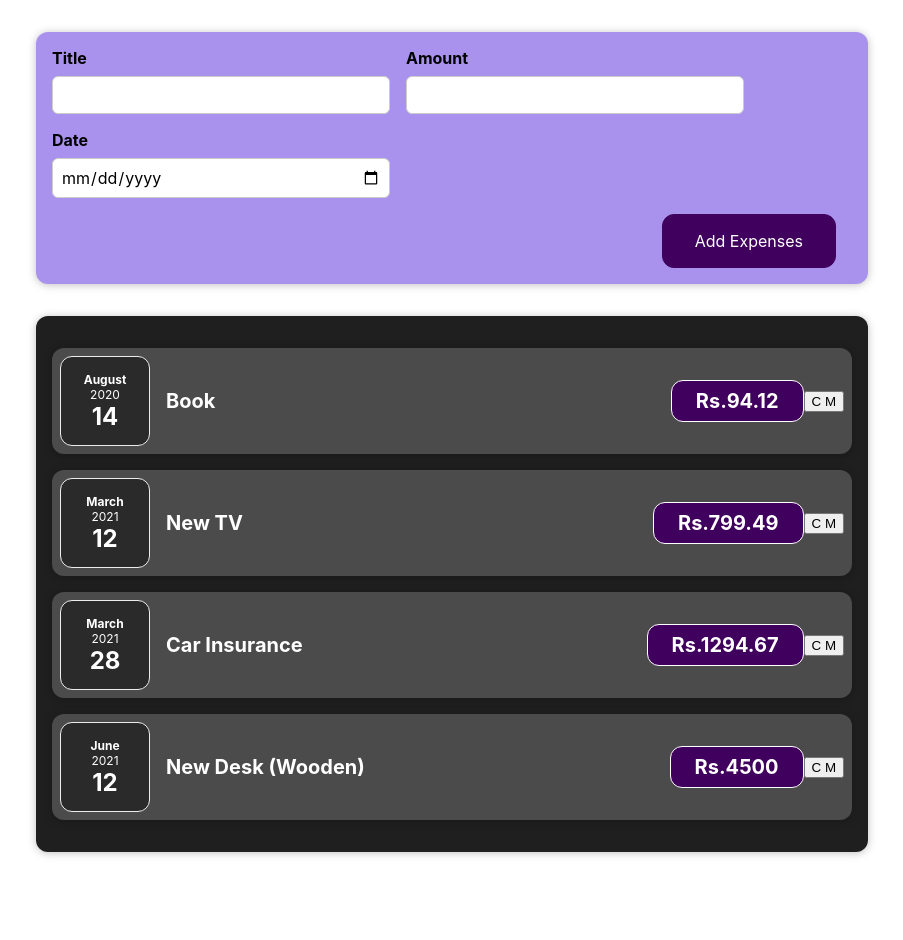
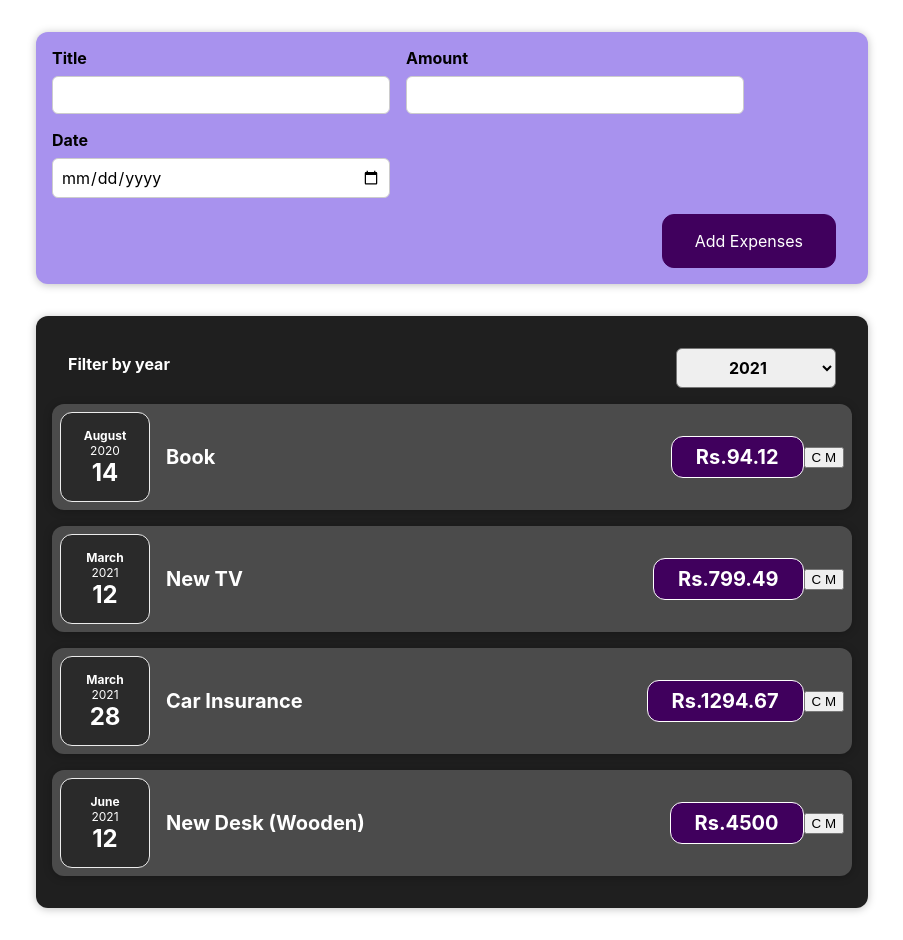
Before and after one commit to nitin729/expense-tracker, a React (Create React App) app: page / in a window 1280 px wide. Shown: the whole page, without its empty margins (188-1091 px from the left). Before the commit the page ends 884 px from the top, so only its background shows below. Built offline with nearby package versions, Linux system fonts and the light colour scheme.

Commit message:
adding new Component ExpensesFilter

```diff
--- a/src/components/Expenses/Expenses.jsx
+++ b/src/components/Expenses/Expenses.jsx
@@ -1,14 +1,33 @@
+import { useState } from "react";
 import "./Expenses.css";
 import ExpenseItem from "./ExpenseItem";
+import ExpensesFilter from "./ExpensesFilter";
 import Card from "../UI/Card";
 
 const Expenses = ({ expensesData }) => {
+  const [filteredYear, setFilteredYear] = useState("2021");
+
+  const onRecievingNewYearValue = (selectedNewYear) => {
+    setFilteredYear(selectedNewYear);
+  };
   return (
-    <Card className="expenses">
-      {expensesData.map((item) => (
-        <ExpenseItem date={item.date} title={item.title} amount={item.amount} />
-      ))}
-    </Card>
+    <div>
+      {/*selectedFilteredYear is sent baack to ExpensesFilter for two way binding*/}
+      <Card className="expenses">
+        <ExpensesFilter
+          onNewYearValue={onRecievingNewYearValue}
+          selectedFilteredYear={filteredYear}
+        />
+
+        {expensesData.map((item) => (
+          <ExpenseItem
+            date={item.date}
+            title={item.title}
+            amount={item.amount}
+          />
+        ))}
+      </Card>
+    </div>
   );
 };
 
--- /dev/null
+++ b/src/components/Expenses/ExpensesFilter.css
@@ -0,0 +1,24 @@
+.expenses-filter {
+  color: white;
+  padding: 0 1rem;
+}
+
+.expenses-filter__control {
+  display: flex;
+  width: 100%;
+  align-items: center;
+  justify-content: space-between;
+  margin: 1rem 0;
+}
+
+.expenses-filter label {
+  font-weight: bold;
+  margin-bottom: 0.5rem;
+}
+
+.expenses-filter select {
+  font: inherit;
+  padding: 0.5rem 3rem;
+  font-weight: bold;
+  border-radius: 6px;
+}
--- /dev/null
+++ b/src/components/Expenses/ExpensesFilter.jsx
@@ -0,0 +1,27 @@
+import React from "react";
+import "./ExpensesFilter.css";
+
+const ExpensesFilter = ({ onNewYearValue, selectedFilteredYear }) => {
+  const onYearValueChangeHandler = (e) => {
+    onNewYearValue(e.target.value);
+  };
+
+  return (
+    <div className="expenses-filter">
+      <div className="expenses-filter__control">
+        <label>Filter by year</label>
+        <select
+          value={selectedFilteredYear}
+          onChange={onYearValueChangeHandler}
+        >
+          <option value="2022">2022</option>
+          <option value="2021">2021</option>
+          <option value="2020">2020</option>
+          <option value="2019">2019</option>
+        </select>
+      </div>
+    </div>
+  );
+};
+
+export default ExpensesFilter;
```
